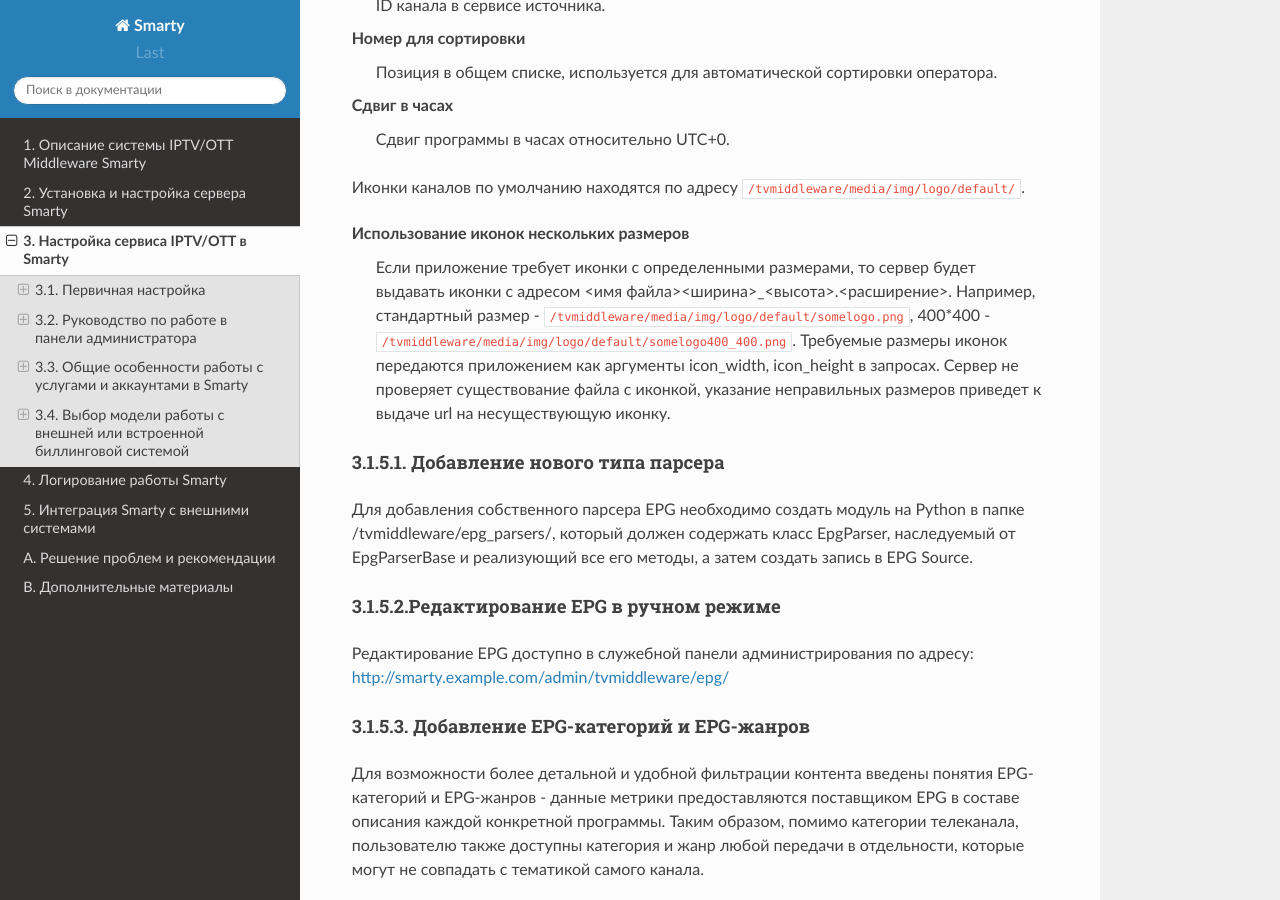
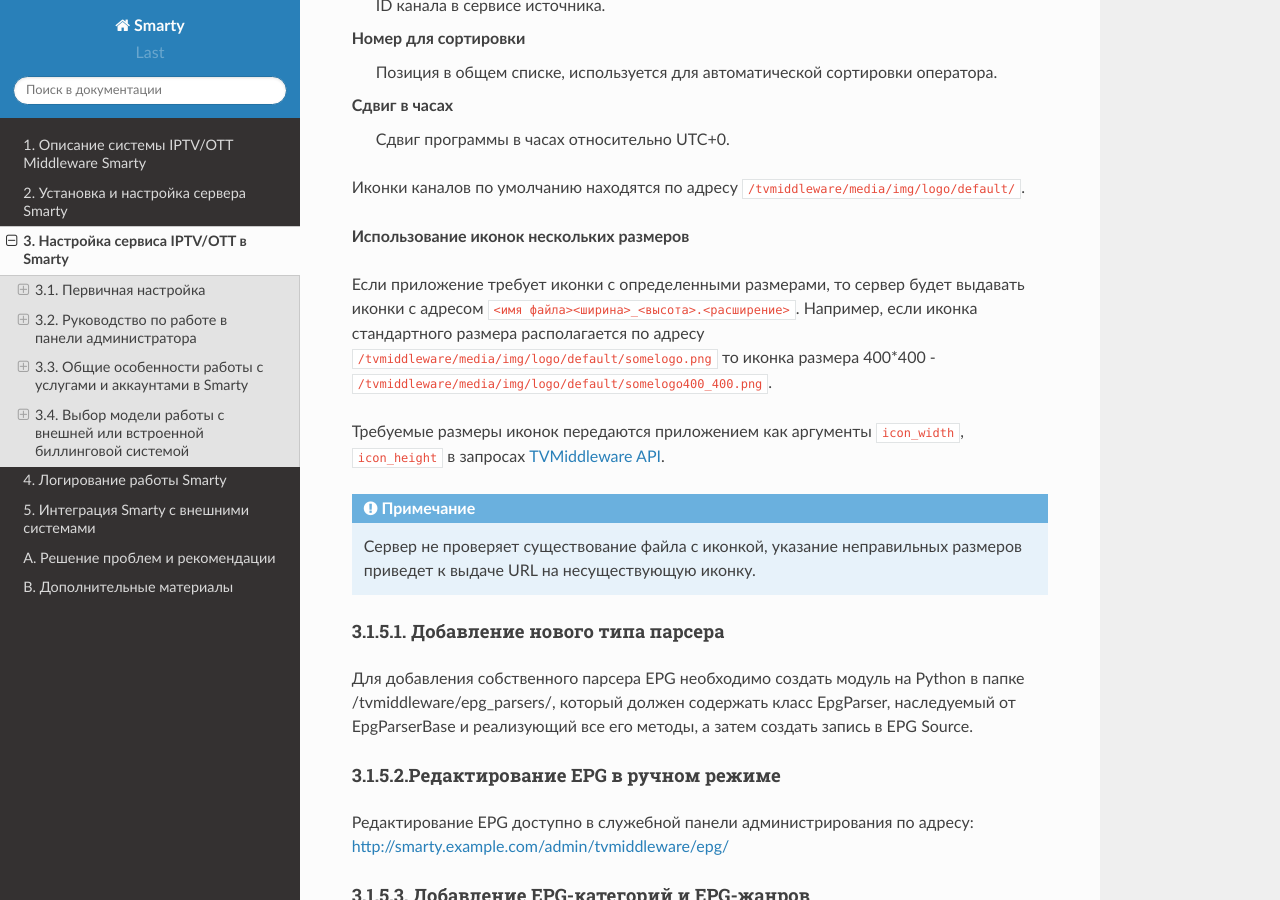
Before and after one commit to sergey-yakovlev/smarty-docs, a Sphinx documentation site: the page built from source/service_configuration.rst, in a window 1280 px wide and 900 px high, scrolled down 4230 px. Built offline with Sphinx 7.4.7 and the Read the Docs theme 2.0.0, drawn with Linux system fonts in a browser that asks for light colours.

Commit message:
Поправил документацию по иконкам разных размеров

```diff
--- a/source/service_configuration.rst
+++ b/source/service_configuration.rst
@@ -214,11 +214,18 @@ ID канала в источнике EPG
 
 Иконки каналов по умолчанию находятся по адресу ``/tvmiddleware/media/img/logo/default/``.
 
-Использование иконок нескольких размеров
-    Если приложение требует иконки с определенными размерами, то сервер будет выдавать иконки с адресом
-    <имя файла><ширина>_<высота>.<расширение>. Например, стандартный размер - ``/tvmiddleware/media/img/logo/default/somelogo.png``, 400*400 - ``/tvmiddleware/media/img/logo/default/somelogo400_400.png``.
-    Требуемые размеры иконок передаются приложением как аргументы icon_width, icon_height в запросах.
-    Сервер не проверяет существование файла с иконкой, указание неправильных размеров приведет к выдаче url на несуществующую иконку.
+**Использование иконок нескольких размеров**
+
+Если приложение требует иконки с определенными размерами, то сервер будет выдавать иконки с адресом
+``<имя файла><ширина>_<высота>.<расширение>``. Например, если иконка стандартного размера располагается по адресу
+``/tvmiddleware/media/img/logo/default/somelogo.png`` то иконка размера 400*400 - ``/tvmiddleware/media/img/logo/default/somelogo400_400.png``.
+
+Требуемые размеры иконок передаются приложением как аргументы ``icon_width``, ``icon_height`` в запросах :ref:`TVMiddleware API <tvmiddleware-api>`.
+
+
+.. note::
+
+    Сервер не проверяет существование файла с иконкой, указание неправильных размеров приведет к выдаче URL на несуществующую иконку.
 
 
 .. _custom-epg-parser:
```
